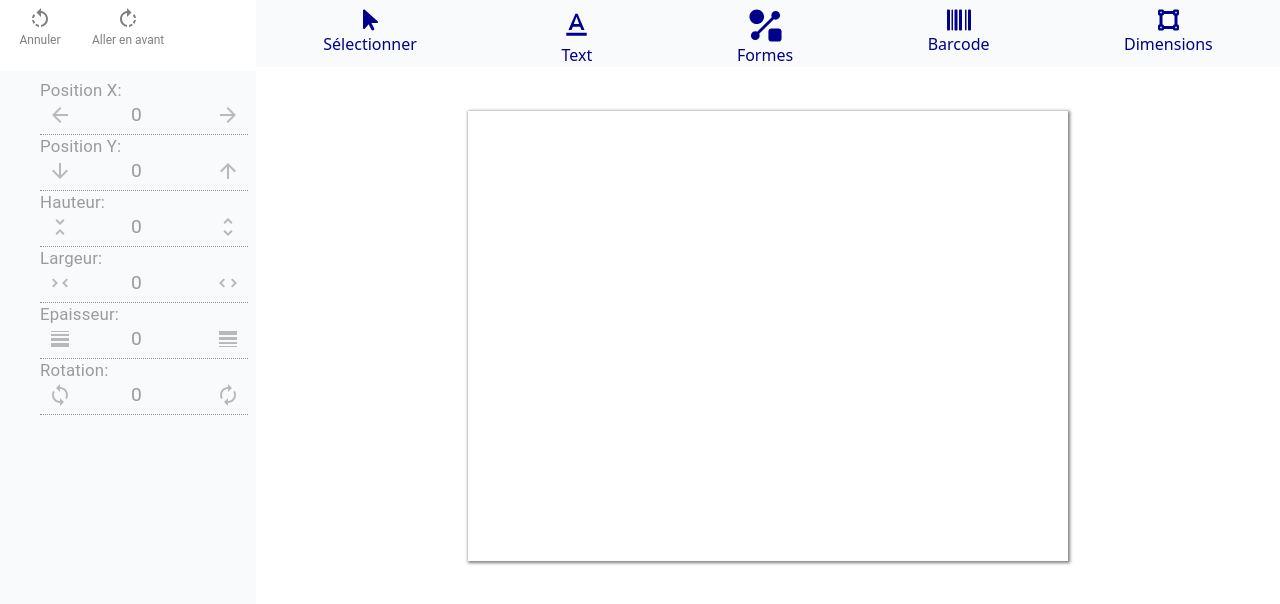
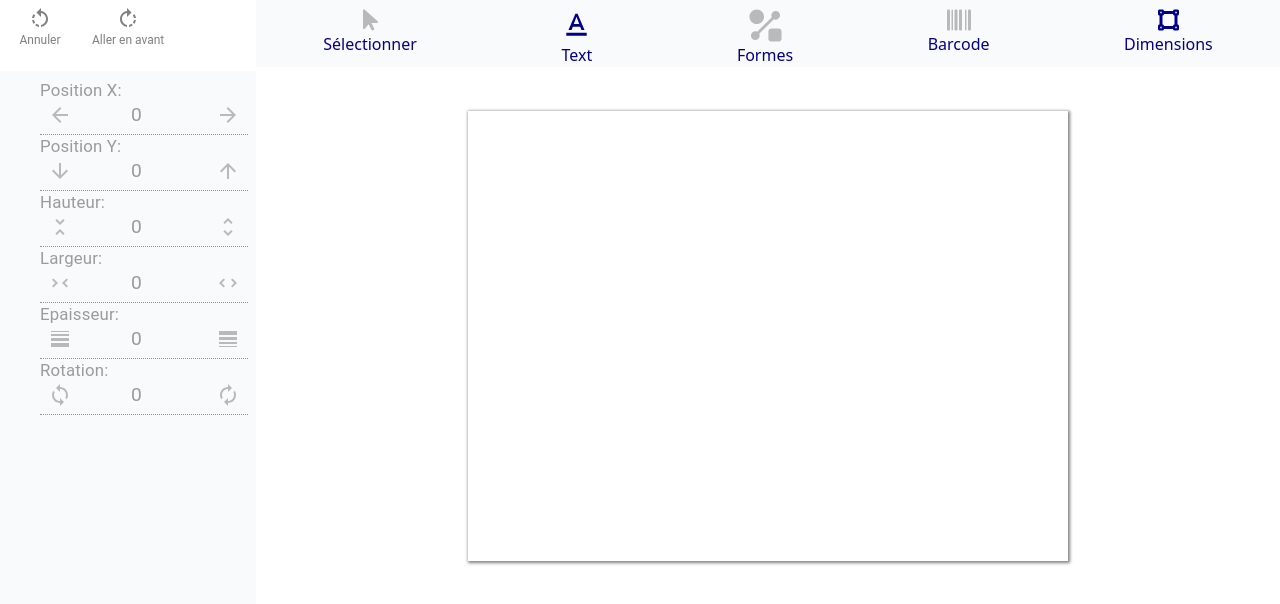
Before and after one commit to mmedtal/etiquette-de-palette-1, a React (Create React App) app: page / in a window 1280 px wide. Shown: the top 604 px of the page. Built offline with nearby package versions, Linux system fonts and the light colour scheme.

Commit message:
ready to deploy

```diff
--- a/src/components/interface/header/Header.jsx
+++ b/src/components/interface/header/Header.jsx
@@ -13,8 +13,9 @@ export default function Header(props){
 
     return(
         <div className="flex justify-around">
-            <HeaderIcon text="Sélectionner" onClickDispatchActionsToReduxStore= {[{type:"SELECTIONNER"},{type:"AFFECTER_HAUTEUR",payload:0},{type:"AFFECTER_LARGEUR",payload:0} ]} >
+            <HeaderIcon disabled={true} text="Sélectionner" onClickDispatchActionsToReduxStore= {[{type:"SELECTIONNER"},{type:"AFFECTER_HAUTEUR",payload:0},{type:"AFFECTER_LARGEUR",payload:0} ]} >
                 {/* <TextFormat fontSize="large"/> */}
+
                 <FontAwesomeIcon icon={faArrowPointer}/>
             </HeaderIcon>
 
@@ -23,14 +24,14 @@ export default function Header(props){
                 {/* <FontAwesomeIcon icon={faFont}/> */}
             </HeaderIcon>
 
-            <HeaderIcon text="Formes" onClickDispatchActionsToReduxStore= {[{type:"DESSINER_FORME"},{type:"AFFECTER_HAUTEUR",payload:0},{type:"AFFECTER_LARGEUR",payload:0} ]} >
+            <HeaderIcon disabled={true} text="Formes" onClickDispatchActionsToReduxStore= {[{type:"DESSINER_FORME"},{type:"AFFECTER_HAUTEUR",payload:0},{type:"AFFECTER_LARGEUR",payload:0} ]} >
                 {/* <div style={{height:"30px",width:"2.5px",backgroundColor:"grey",transform:"rotate(45deg)"}}>
                 </div> */}
                 {/* <FontAwesomeIcon icon={faSlash}/> */}
                 <ShapeLine fontSize="large"/>
             </HeaderIcon>
 
-            <HeaderIcon text="Barcode" onClickDispatchActionsToReduxStore= {[{type:"INSERER_BARCODE"},{type:"AFFECTER_HAUTEUR",payload:0},{type:"AFFECTER_LARGEUR",payload:0} ]} >
+            <HeaderIcon disabled={true} text="Barcode" onClickDispatchActionsToReduxStore= {[{type:"INSERER_BARCODE"},{type:"AFFECTER_HAUTEUR",payload:0},{type:"AFFECTER_LARGEUR",payload:0} ]} >
                 <FontAwesomeIcon icon={faBarcode}/>
             </HeaderIcon>
 
```
